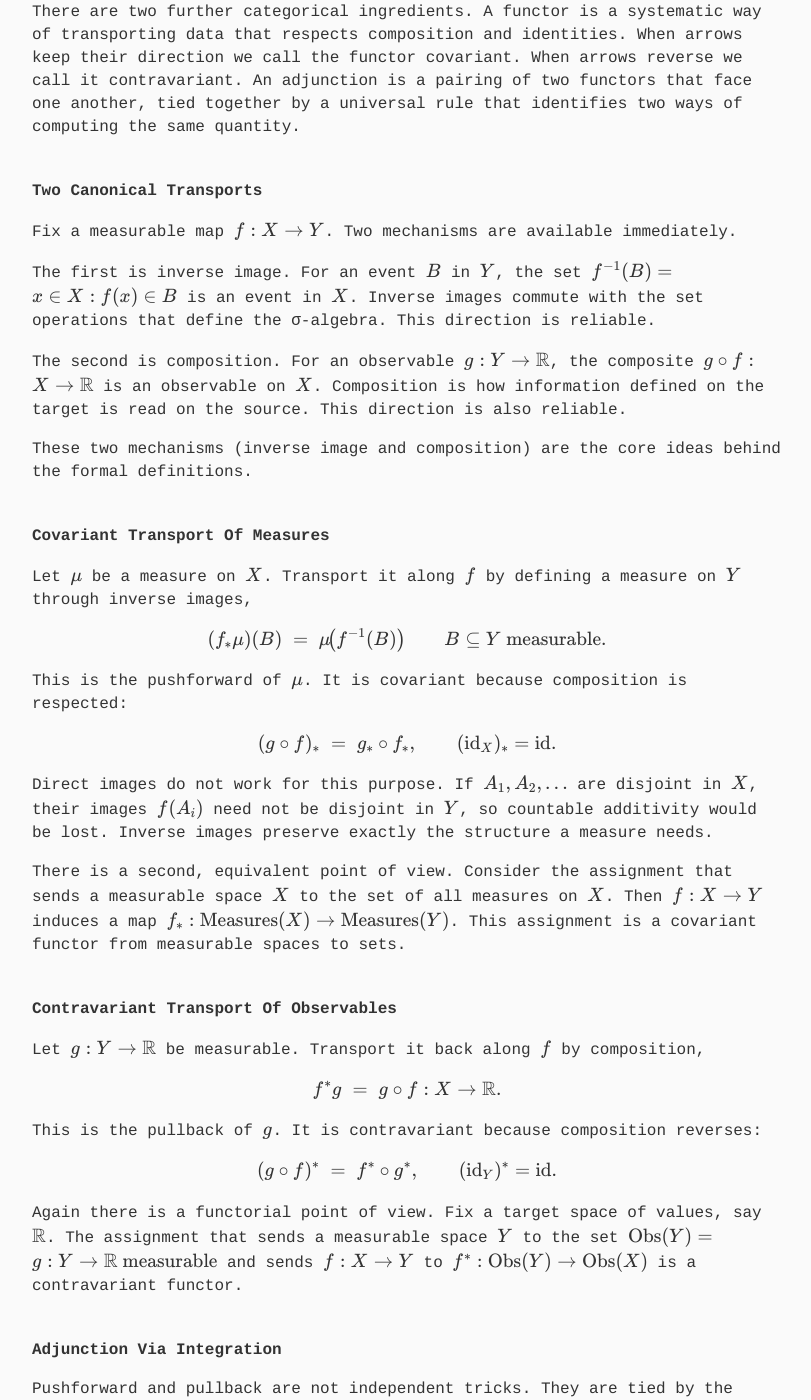
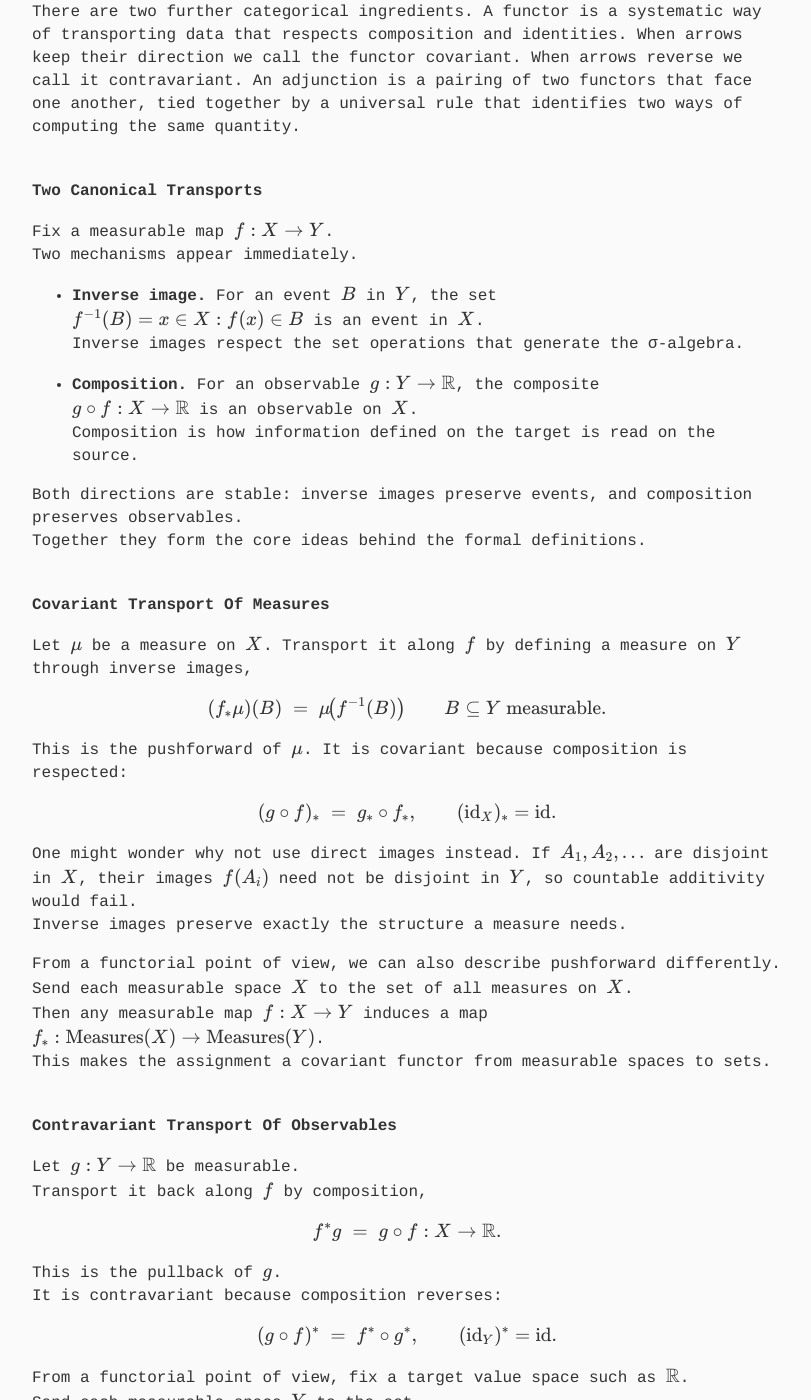
Before and after one commit to gcol33/blog, a Jekyll site: the page built from _posts/2025-09-04-pushforwards-pullbacks.md, in a window 1280 px wide and 1400 px high, scrolled down 887 px. Shown: the whole window, without its empty margins (233-1044 px from the left). Built offline with Jekyll 4.4.1, drawn with Linux system fonts in a browser that asks for light colours; some web fonts are replaced; some of the changed text lies outside the part shown.

Commit message:
Fix Latex

```diff
--- a/_posts/2025-09-04-pushforwards-pullbacks.md
+++ b/_posts/2025-09-04-pushforwards-pullbacks.md
@@ -19,13 +19,19 @@ There are two further categorical ingredients. A functor is a systematic way of
 
 ## Two Canonical Transports
 
-Fix a measurable map $f: X \to Y$. Two mechanisms are available immediately.
+Fix a measurable map $f: X \to Y$.
+Two mechanisms appear immediately.
 
-The first is inverse image. For an event $B$ in $Y$, the set $f^{-1}(B) = \{x\in X : f(x)\in B\}$ is an event in $X$. Inverse images commute with the set operations that define the σ-algebra. This direction is reliable.
+- **Inverse image.** For an event $B$ in $Y$, the set
+  $f^{-1}(B) = \{x \in X : f(x) \in B\}$ is an event in $X$.
+  Inverse images respect the set operations that generate the σ-algebra.
 
-The second is composition. For an observable $g: Y \to \mathbb{R}$, the composite $g\circ f: X \to \mathbb{R}$ is an observable on $X$. Composition is how information defined on the target is read on the source. This direction is also reliable.
+- **Composition.** For an observable $g: Y \to \mathbb{R}$, the composite
+  $g \circ f : X \to \mathbb{R}$ is an observable on $X$.
+  Composition is how information defined on the target is read on the source.
 
-These two mechanisms (inverse image and composition) are the core ideas behind the formal definitions.
+Both directions are stable: inverse images preserve events, and composition preserves observables.
+Together they form the core ideas behind the formal definitions.
 
 ## Covariant Transport Of Measures
 
@@ -41,25 +47,40 @@ $$
 (g\circ f)_{*} \;=\; g_{*} \circ f_{*}, \qquad (\mathrm{id}_{X})_{*}=\mathrm{id}.
 $$
 
-Direct images do not work for this purpose. If $A_1,A_2,\dots$ are disjoint in $X$, their images $f(A_i)$ need not be disjoint in $Y$, so countable additivity would be lost. Inverse images preserve exactly the structure a measure needs.
+One might wonder why not use direct images instead. If $A_1,A_2,\dots$ are disjoint in $X$, their images $f(A_i)$ need not be disjoint in $Y$, so countable additivity would fail.
+Inverse images preserve exactly the structure a measure needs.
 
-There is a second, equivalent point of view. Consider the assignment that sends a measurable space $X$ to the set of all measures on $X$. Then $f: X\to Y$ induces a map $f_{*}: \mathrm{Measures}(X)\to \mathrm{Measures}(Y)$. This assignment is a covariant functor from measurable spaces to sets.
+From a functorial point of view, we can also describe pushforward differently.
+Send each measurable space $X$ to the set of all measures on $X$.
+Then any measurable map $f: X \to Y$ induces a map
+$f_{*}: \mathrm{Measures}(X) \to \mathrm{Measures}(Y)$.
+This makes the assignment a covariant functor from measurable spaces to sets.
 
 ## Contravariant Transport Of Observables
 
-Let $g: Y\to\mathbb{R}$ be measurable. Transport it back along $f$ by composition,
+Let $g: Y \to \mathbb{R}$ be measurable.
+Transport it back along $f$ by composition,
 
 $$
-f^{*} g \;=\; g\circ f : X \to \mathbb{R}.
+f^{*} g \;=\; g \circ f : X \to \mathbb{R}.
 $$
 
-This is the pullback of $g$. It is contravariant because composition reverses:
+This is the pullback of $g$.
+It is contravariant because composition reverses:
 
 $$
-(g\circ f)^{*} \;=\; f^{*} \circ g^{*}, \qquad (\mathrm{id}_{Y})^{*}=\mathrm{id}.
+(g\circ f)^{*} \;=\; f^{*} \circ g^{*}, \qquad (\mathrm{id}_{Y})^{*} = \mathrm{id}.
 $$
 
-Again there is a functorial point of view. Fix a target space of values, say $\mathbb{R}$. The assignment that sends a measurable space $Y$ to the set $\mathrm{Obs}(Y)=\{g: Y\to\mathbb{R} \text{ measurable}\}$ and sends $f: X\to Y$ to $f^{*}: \mathrm{Obs}(Y)\to \mathrm{Obs}(X)$ is a contravariant functor.
+From a functorial point of view, fix a target value space such as $\mathbb{R}$.
+Send each measurable space $Y$ to the set
+
+$$
+\mathrm{Obs}(Y) = \{ g: Y \to \mathbb{R} \;\text{measurable} \},
+$$
+
+and send $f: X \to Y$ to $f^{*}: \mathrm{Obs}(Y) \to \mathrm{Obs}(X)$.
+This makes the assignment a contravariant functor.
 
 ## Adjunction Via Integration
 
@@ -95,11 +116,34 @@ $$
 (\pi_{X})_{*}(\mu)(A) \;=\; \mu\!\bigl(A\times Y\bigr).
 $$
 
-Conditioning is of a different kind. For an event $B$ with positive mass, the conditional $P(\,\cdot\,\mid B)$ is $A \mapsto P(A\cap B)/P(B)$. This is a restriction to a slice followed by renormalisation, not a transport along an arrow.
+Distributions and marginals both arise as pushforwards of the base measure.
+It is natural to ask whether other familiar operations in probability fit the same pattern.
+
+A counterexample is conditioning.
+Conditioning is fundamental because it formalises how probabilities update when new information is known.
+It underlies Bayes’ rule, posterior distributions, regression, and conditional expectation.
+
+Concretely, conditioning means updating probabilities once we know that some event $B$ has occurred.
+The new measure tells us how likely other events $A$ are, given that we restrict attention to outcomes inside $B$.
+Formally, for an event $B$ with positive mass,
+
+$$
+P(\,\cdot\,\mid B) : A \mapsto \frac{P(A\cap B)}{P(B)}.
+$$
+
+This is not transport along a map.
+It is restriction to the slice $B$, followed by renormalisation so that total mass is $1$.
 
 ## From Categories To Statistical Practice
 
-A statistical model sends parameters and covariates to a distribution for an outcome. In a frequentist workflow a single estimate $\hat{\boldsymbol{\beta}}$ for the coefficient vector $\boldsymbol{\beta}$ is chosen and predictions are read conditionally at fixed covariates; uncertainty bands describe the sampling distribution of $\hat{\boldsymbol{\beta}}$ under repeated sampling. In a Bayesian workflow the posterior over $\boldsymbol{\beta}$ is transported through the model. With covariates fixed at representative values,
+The abstract transports reappear in statistics when models carry probability across spaces.
+A statistical model maps parameters and covariates to a distribution for an outcome.
+
+In a frequentist workflow, one chooses a single estimate $\hat{\boldsymbol{\beta}}$ for the coefficient vector $\boldsymbol{\beta}$.
+Predictions are then read conditionally at fixed covariates, and uncertainty bands describe the sampling distribution of $\hat{\boldsymbol{\beta}}$ under repeated sampling.
+
+In a Bayesian workflow, by contrast, the entire posterior over $\boldsymbol{\beta}$ is transported through the model.
+With covariates fixed at representative values,
 
 $$
 p(y^{*} \mid \text{data})
```
Also changed, not shown: other parts of _posts/2025-09-04-pushforwards-pullbacks.md (+2 -1 lines).
